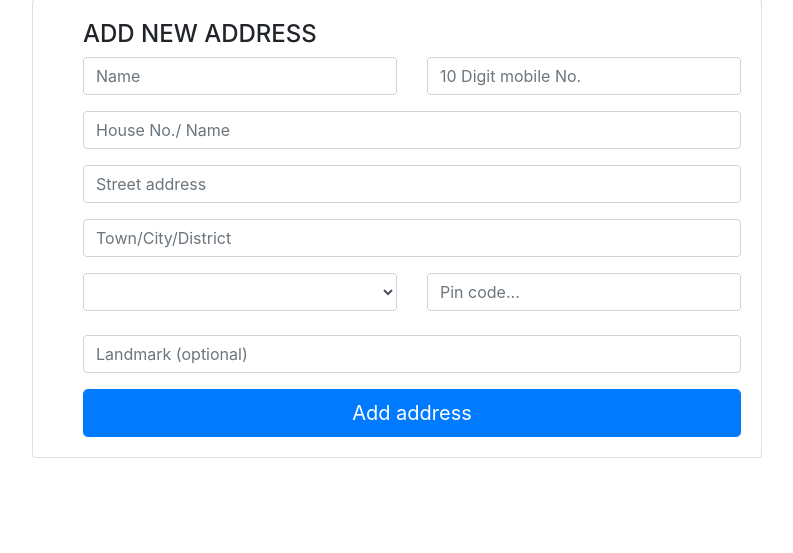
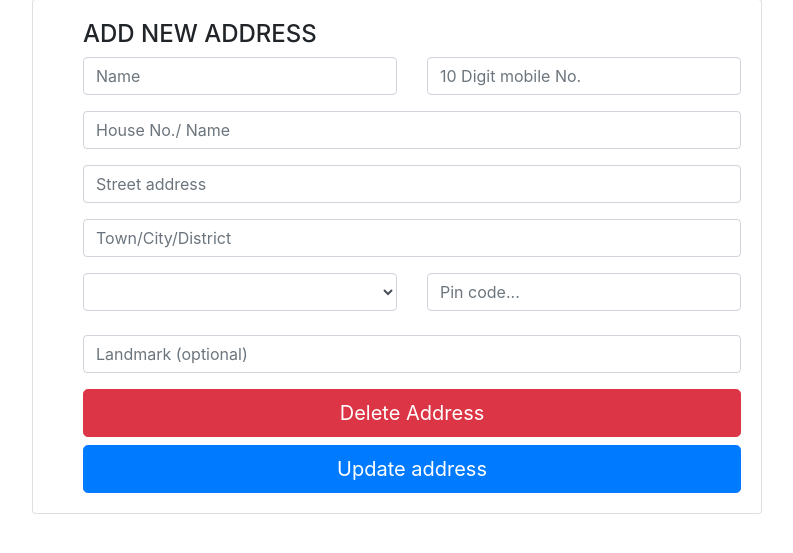
Before and after one commit to VrindhaAravind/ElectronicStore, a Django app: template electronicstore/customer/templates/editaddress.html in a window 1280 px wide. Shown: the part 207-760 px from the top of the page, without its empty margins (53-846 px from the left). Run offline with Django 3.2, Linux system fonts and the light colour scheme; the template is opened without the code that fills it, so the values that code supplies are empty; some libraries are stand-ins or nearby versions.

Commit message:
Update editaddress.html

```diff
--- a/electronicstore/customer/templates/editaddress.html
+++ b/electronicstore/customer/templates/editaddress.html
@@ -1,4 +1,3 @@
-
 <!DOCTYPE html>
 <html lang="en">
 <head>
@@ -37,21 +36,21 @@
                  </div>
                  <div class="md-form mb-3 col" style="float:right; ">
 <!--                <label for="apartment_address" class="">Apartment address</label>-->
-                    <input type="text" name="mob_no" id="mob_no" class="form-control" placeholder="10 Digit mobile No." required>
+                    <input value="{{address.mob_no}}" type="text" name="mob_no" id="mob_no" class="form-control" placeholder="10 Digit mobile No." required>
                  </div>
               </div>
                <div class="md-form mb-3">
 <!--                <label for="apartment_address" class="">Apartment address</label>-->
-              <input type="text" name="house" id="apartment_address" class="form-control" placeholder="House No./ Name" required>
+              <input value="{{address.house}}" type="text" name="house" id="apartment_address" class="form-control" placeholder="House No./ Name" required>
 
             </div>
             <div class="md-form mb-3">
 <!--                <label for="street_address" class="">Street address :</label>-->
-                <input type="text" name="street_address" id="street_address" class="form-control" placeholder="Street address" required>
+                <input value="{{address.street}}" type="text" name="street_address" id="street_address" class="form-control" placeholder="Street address" required>
             </div>
              <div class="md-form mb-3">
 <!--                <label for="street_address" class="">Street address :</label>-->
-                <input type="text" name="town" id="town" class="form-control" placeholder="Town/City/District" required>
+                <input value="{{address.town}}" type="text" name="town" id="town" class="form-control" placeholder="Town/City/District" required>
             </div>
         <div class="row">
            <div class="col">
@@ -109,8 +108,8 @@
 <!--                <label for="street_address" class="">Street address :</label>-->
                     <input type="text" name="landmark" id="landmark" class="form-control" placeholder="Landmark (optional)" >
                 </div>
-
-                <button class="btn btn-primary btn-lg btn-block "  type="submit">Add address</button>
+                <a href="{%url 'deleteaddress' address.id %}" class="btn btn-danger btn-lg btn-block">Delete Address</a>
+                <button class="btn btn-primary btn-lg btn-block "  type="submit">Update address</button>
             </div>
 
           </form>
```
